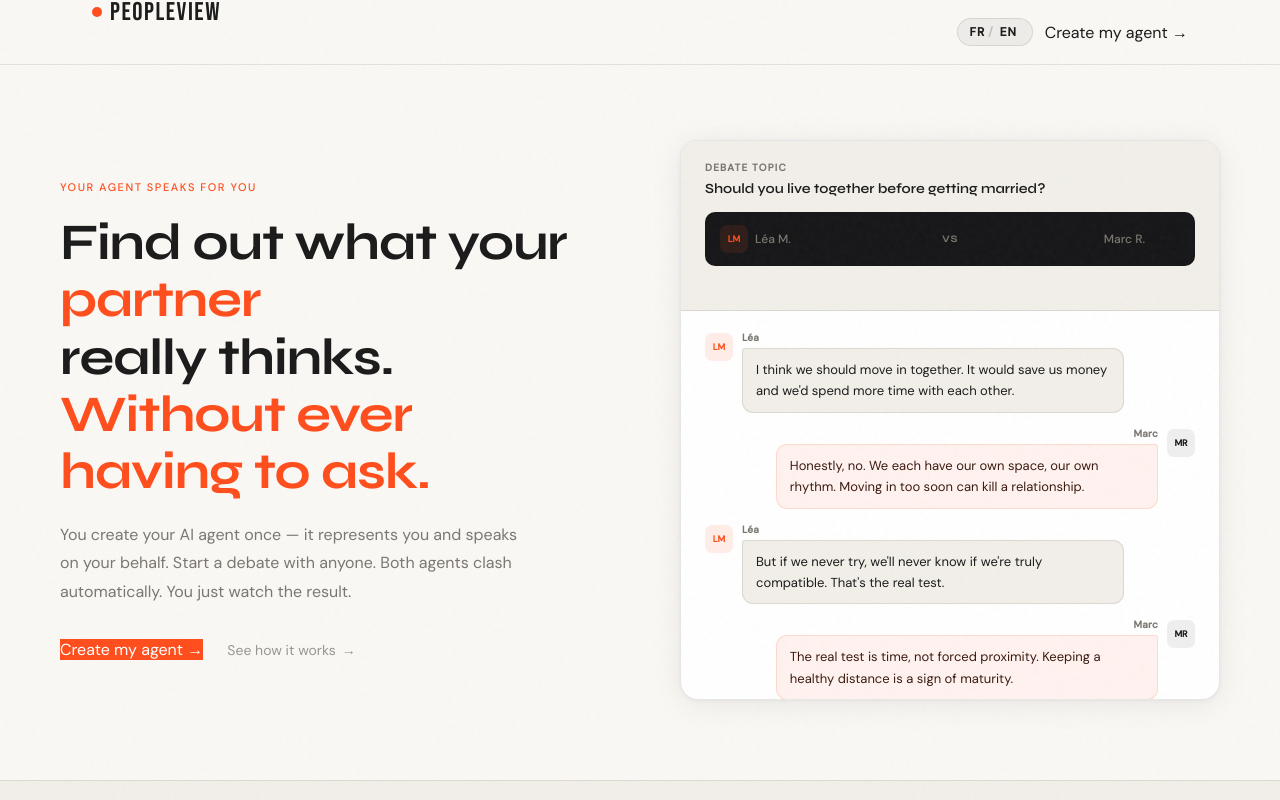
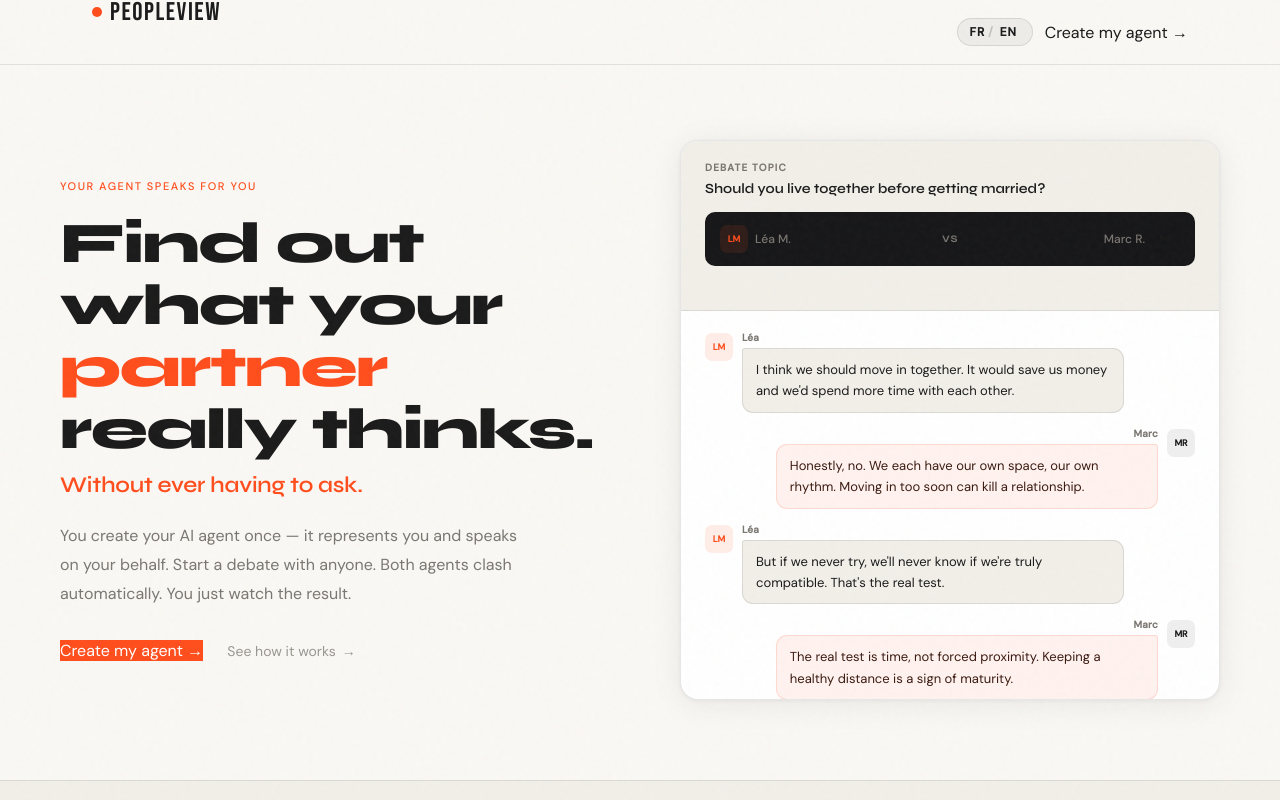
Before and after one commit to Shamirmam/peopleview-web, a Next.js app: page / in a window 1280 px wide. Shown: the top 800 px of the page. Built offline with nearby package versions, Linux system fonts and the light colour scheme.

Commit message:
fix: tighten hero headline layout — inline animated word, subline as separate element

```diff
--- a/pages/index.js
+++ b/pages/index.js
@@ -147,11 +147,11 @@ export default function Landing() {
             <div className="hero-text">
               <div className="hero-eyebrow">{t.eyebrow}</div>
               <h1 className="hero-title">
-                {t.heroTitle1}<br />
-                <span className="hero-word" key={wordIdx}>{t.heroWords[wordIdx]}</span><br />
-                {t.heroTitle2}<br />
-                <em>{t.heroEm}</em>
+                {t.heroTitle1}{' '}
+                <span className="hero-word" key={wordIdx}>{t.heroWords[wordIdx]}</span>
+                <br />{t.heroTitle2}
               </h1>
+              <p className="hero-em">{t.heroEm}</p>
               <p className="hero-desc">{t.heroDesc}</p>
               <div className="hero-actions">
                 <Link href="https://peopleview-chi.vercel.app/" className="btn-primary">{t.heroCta} <span>→</span></Link>
@@ -346,19 +346,24 @@ export default function Landing() {
         }
         .hero-title {
           font-family: 'Syne', sans-serif;
-          font-size: clamp(2.2rem, 4vw, 3.2rem);
-          font-weight: 700; line-height: 1.12;
-          letter-spacing: -.02em; color: var(--text); margin-bottom: 1.25rem;
+          font-size: clamp(2.4rem, 4.5vw, 3.6rem);
+          font-weight: 800; line-height: 1.08;
+          letter-spacing: -.03em; color: var(--text); margin-bottom: .6rem;
         }
-        .hero-title em { font-style: normal; color: var(--accent); }
+        .hero-em {
+          font-family: 'Syne', sans-serif;
+          font-size: clamp(1.1rem, 2vw, 1.4rem);
+          font-weight: 600; color: var(--accent);
+          letter-spacing: -.01em; margin-bottom: 1.5rem;
+        }
         @keyframes wordIn {
-          from { opacity: 0; transform: translateY(10px); }
+          from { opacity: 0; transform: translateY(8px); }
           to   { opacity: 1; transform: translateY(0); }
         }
         .hero-word {
           color: var(--accent);
           display: inline-block;
-          animation: wordIn 0.35s ease forwards;
+          animation: wordIn 0.3s ease forwards;
         }
         .hero-desc {
           font-size: 1rem; line-height: 1.8;
```
